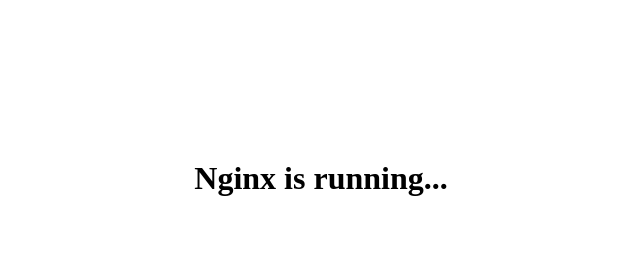
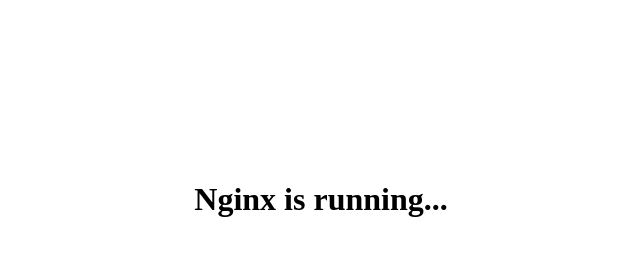
Before and after one commit to xnng/docker, a plain HTML site: page nginx/html/index.html in a window 1280 px wide. Shown: the whole page, without its empty margins (319-959 px from the left). Drawn offline with Linux system fonts and the light colour scheme.

Commit message:
feat(nginx): add proxy config and index.html

```diff
--- a/nginx/html/index.html
+++ b/nginx/html/index.html
@@ -1,5 +1,5 @@
 <!DOCTYPE html>
-<html>
+<html lang="en">
 <head>
   <meta charset="UTF-8">
   <meta name="viewport" content="width=device-width, initial-scale=1.0">
@@ -7,6 +7,6 @@
   <title>Nginx</title>
 </head>
 <body>
-  <h1 style="text-align: center;margin-top: 20vh">Nginx is running...</h1>
+<h1 style="text-align: center;padding-top: 20vh">Nginx is running...</h1>
 </body>
 </html>
```
Also changed, not shown: nginx/docker-compose.yml (line endings or trailing spaces), 1 other file.
